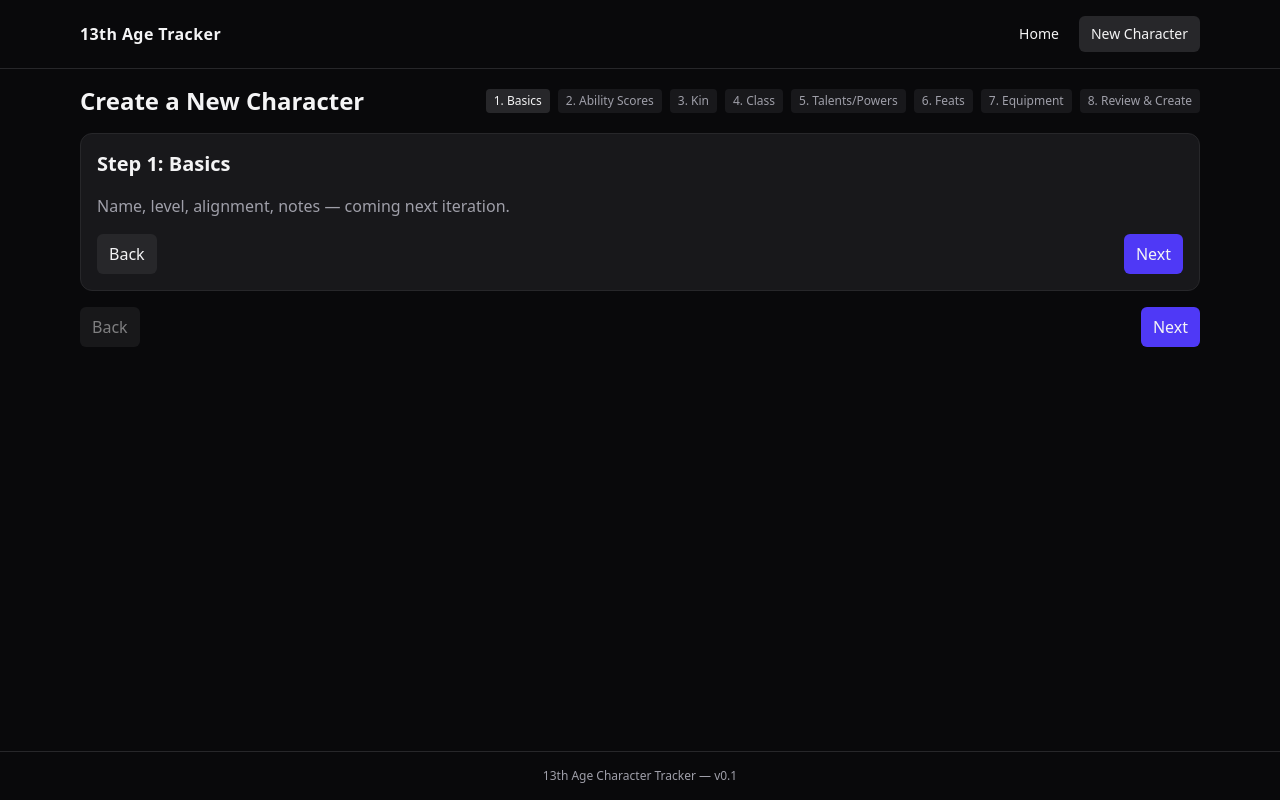
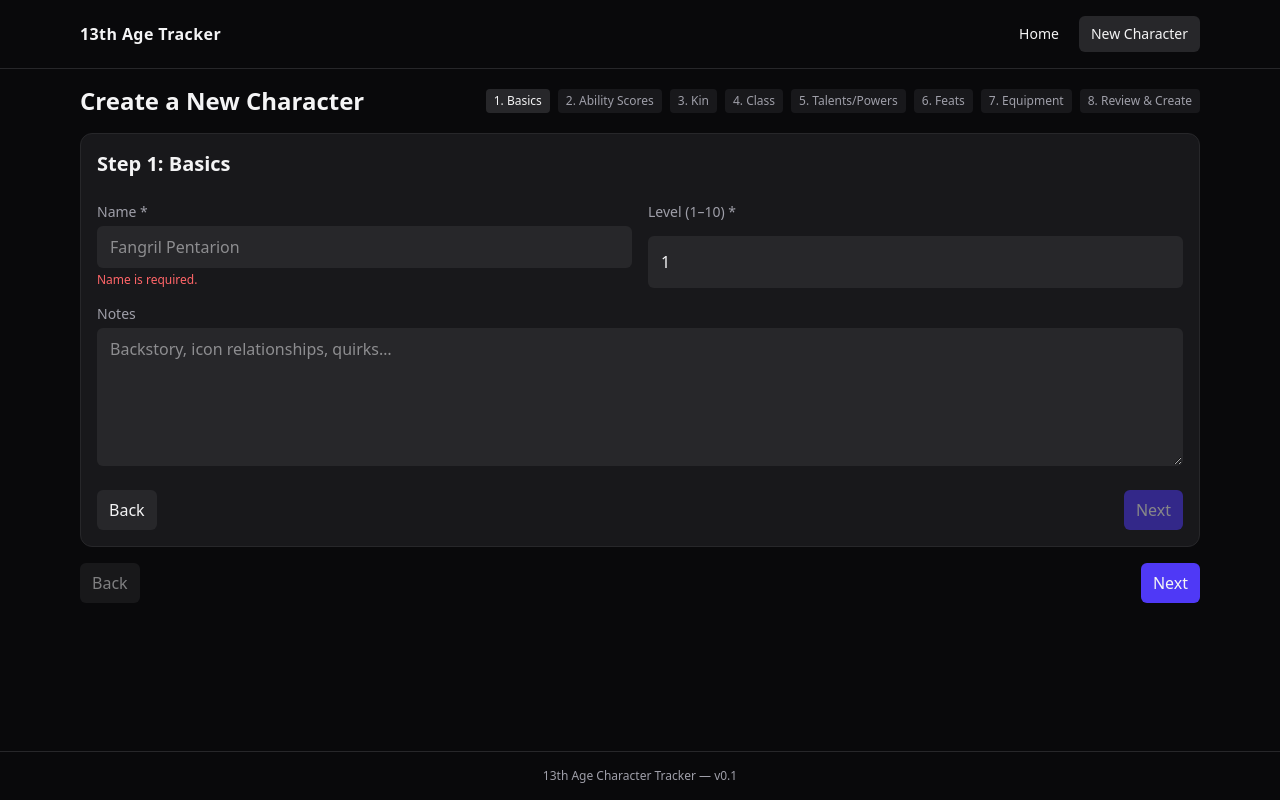
Before and after one commit to JPSeabury/13thAgeCharacterTracker, a React (Vite) app: page /wizard in a window 1280 px wide. Built offline with nearby package versions, Linux system fonts and the light colour scheme.

Commit message:
feat(wizard): implement Step 1 Basics form and draft store

```diff
--- a/src/pages/Wizard/steps/StepBasics.tsx
+++ b/src/pages/Wizard/steps/StepBasics.tsx
@@ -1,11 +1,103 @@
-export default function StepBasics({ onNext, onBack }: { onNext: () => void; onBack: () => void }) {
+import { useEffect, useRef, useState, useMemo } from 'react';
+import { useCharacterStore } from '../../../store/characterStore';
+
+type Props = { onNext: () => void; onBack: () => void };
+
+export default function StepBasics({ onNext, onBack }: Props) {
+  const startDraft = useCharacterStore((s) => s.startDraft);
+  const updateDraft = useCharacterStore((s) => s.updateDraft);
+  const draft = useCharacterStore((s) => s.draft);
+
+  // ensure draft exists once (StrictMode safe)
+  const ran = useRef(false);
+  useEffect(() => {
+    if (ran.current) return;
+    ran.current = true;
+    startDraft();
+  }, [startDraft]);
+
+  // Local input state (avoids typing lag with persisted store)
+  const [name, setName] = useState(draft?.name ?? '');
+  const [level, setLevel] = useState<number>(draft?.level ?? 1);
+  const [notes, setNotes] = useState(draft?.notes ?? '');
+
+  // keep in sync if draft is created fresh
+  useEffect(() => {
+    if (!draft) return;
+    if (name === '' && draft.name) setName(draft.name);
+    if (!level && draft.level) setLevel(draft.level);
+    if (notes === '' && draft.notes) setNotes(draft.notes);
+  }, [draft]);
+
+  const isValid = useMemo(() => {
+    const lvlOk = Number.isInteger(level) && level >= 1 && level <= 10;
+    return name.trim().length > 0 && lvlOk;
+  }, [name, level]);
+
+  function handleNext() {
+    updateDraft({ name: name.trim(), level, notes });
+    onNext();
+  }
+
   return (
-    <div className="space-y-4">
+    <div className="space-y-6">
       <h2 className="text-xl font-semibold">Step 1: Basics</h2>
-      <p className="text-zinc-400">Name, level, alignment, notes — coming next iteration.</p>
+
+      <div className="grid gap-4 sm:grid-cols-2">
+        {/* Name */}
+        <div className="grid gap-1">
+          <label className="text-sm text-zinc-400">Name *</label>
+          <input
+            className="px-3 py-2 rounded-md bg-zinc-800 outline-none border border-transparent focus:border-indigo-500"
+            placeholder="Fangril Pentarion"
+            value={name}
+            onChange={(e) => setName(e.target.value)}
+          />
+          {name.trim() === '' && (
+            <p className="text-xs text-red-400">Name is required.</p>
+          )}
+        </div>
+
+        {/* Level */}
+        <div className="grid gap-1">
+          <label className="text-sm text-zinc-400">Level (1–10) *</label>
+          <input
+            type="number"
+            min={1}
+            max={10}
+            className="px-3 py-2 rounded-md bg-zinc-800 outline-none border border-transparent focus:border-indigo-500"
+            value={level}
+            onChange={(e) => setLevel(parseInt(e.target.value || '1', 10))}
+          />
+        </div>
+
+        {/* Notes */}
+        <div className="grid gap-1 sm:col-span-2">
+          <label className="text-sm text-zinc-400">Notes</label>
+          <textarea
+            rows={5}
+            className="px-3 py-2 rounded-md bg-zinc-800 outline-none border border-transparent focus:border-indigo-500"
+            placeholder="Backstory, icon relationships, quirks…"
+            value={notes}
+            onChange={(e) => setNotes(e.target.value)}
+          />
+        </div>
+      </div>
+
       <div className="flex justify-between">
-        <button className="px-3 py-2 rounded-md bg-zinc-800" onClick={onBack}>Back</button>
-        <button className="px-3 py-2 rounded-md bg-indigo-600" onClick={onNext}>Next</button>
+        <button
+          className="px-3 py-2 rounded-md bg-zinc-800"
+          onClick={onBack}
+        >
+          Back
+        </button>
+        <button
+          className="px-3 py-2 rounded-md bg-indigo-600 hover:bg-indigo-500 disabled:opacity-50"
+          onClick={handleNext}
+          disabled={!isValid}
+        >
+          Next
+        </button>
       </div>
     </div>
   );
--- a/src/store/characterStore.ts
+++ b/src/store/characterStore.ts
@@ -4,24 +4,39 @@
 import { emptyAbilities } from '../utils/calc';
 import { nanoid } from '../utils/id';
 
+/** A temporary character-in-progress used by the wizard */
+type Draft = Partial<Character> & { id?: string };
+
 interface CharacterState {
+  // Saved characters
   characters: Record<string, Character>;
   upsertCharacter: (c: Character) => void;
   deleteCharacter: (id: string) => void;
   createBlankCharacter: () => Character;
+
+  // Wizard draft
+  draft: Draft | null;
+  startDraft: () => void;
+  updateDraft: (patch: Partial<Character>) => void;
+  discardDraft: () => void;
+  commitDraft: () => string; // returns new character id
 }
 
 export const useCharacterStore = create<CharacterState>()(
   persist(
     (set, get) => ({
+      /* -------- Saved characters -------- */
       characters: {},
       upsertCharacter: (c) =>
-        set((s) => ({ characters: { ...s.characters, [c.id]: { ...c, updatedAt: Date.now() } } })),
-      deleteCharacter: (id) => set((s) => {
-        const next = { ...s.characters };
-        delete next[id];
-        return { characters: next };
-      }),
+        set((s) => ({
+          characters: { ...s.characters, [c.id]: { ...c, updatedAt: Date.now() } },
+        })),
+      deleteCharacter: (id) =>
+        set((s) => {
+          const next = { ...s.characters };
+          delete next[id];
+          return { characters: next };
+        }),
       createBlankCharacter: () => {
         const now = Date.now();
         const c: Character = {
@@ -35,11 +50,72 @@
         get().upsertCharacter(c);
         return c;
       },
+
+      /* -------- Wizard draft -------- */
+      draft: null,
+
+      /** Initialize a new draft once (safe under StrictMode) */
+      startDraft: () => {
+        const existing = get().draft;
+        if (existing?.id) return; // already started
+        const now = Date.now();
+        set({
+          draft: {
+            id: nanoid(),
+            name: '',
+            level: 1,
+            notes: '',
+            abilityScores: emptyAbilities(),
+            createdAt: now,
+            updatedAt: now,
+          },
+        });
+      },
+
+      /** Shallow-merge updates from wizard steps */
+      updateDraft: (patch) =>
+        set((s) =>
+          s.draft
+            ? { draft: { ...s.draft, ...patch, updatedAt: Date.now() } }
+            : s
+        ),
+
+      /** Throw away the draft (e.g., cancel flow) */
+      discardDraft: () => set({ draft: null }),
+
+      /** Save draft as a real character and clear draft */
+      commitDraft: () => {
+        const d = get().draft;
+        if (!d?.id) throw new Error('No draft to commit');
+
+        const now = Date.now();
+        const c: Character = {
+          id: d.id,
+          name: d.name ?? '',
+          level: d.level ?? 1,
+          notes: d.notes ?? '',
+          kin: d.kin,
+          class: d.class,
+          abilityScores: d.abilityScores ?? emptyAbilities(),
+          features: d.features ?? [],
+          feats: d.feats ?? [],
+          equipment: d.equipment ?? { weapons: [] },
+          defenses: d.defenses,
+          hp: d.hp,
+          usage: d.usage ?? {},
+          createdAt: typeof d.createdAt === 'number' ? d.createdAt : now,
+          updatedAt: now,
+        };
+
+        get().upsertCharacter(c);
+        set({ draft: null });
+        return c.id;
+      },
     }),
     {
       name: '13act:characters',
       storage: createJSONStorage(() => localStorage),
-      version: 1,
+      version: 2, // bumped because we added `draft`
     }
   )
 );
```
